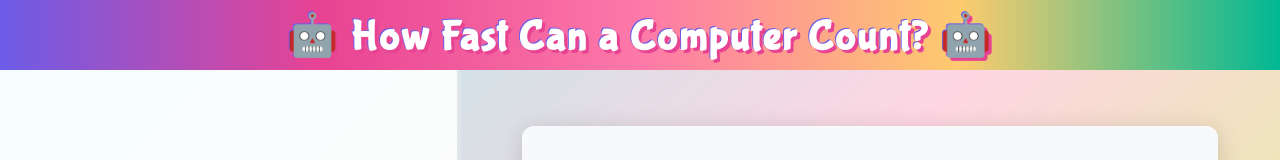
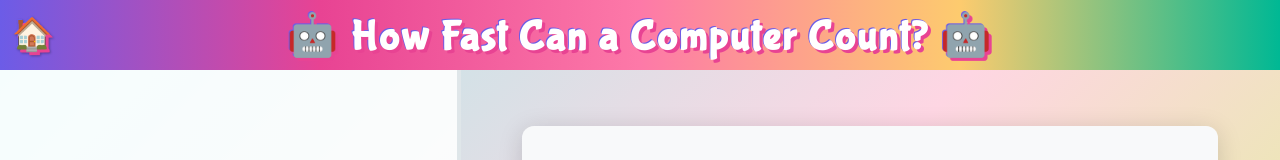
Before and after one commit to ahachete/littleprogrammers, a plain HTML site: page count.html in a window 1280 px wide. Shown: the top 160 px of the page. Drawn offline with Linux system fonts and the light colour scheme.

Commit message:
Add back button to both games. Add link to live website to README

```diff
--- a/count.html
+++ b/count.html
@@ -24,7 +24,20 @@
     padding: 10px 0 8px;
     background: linear-gradient(90deg, #6c5ce7, #e84393, #fd79a8, #fdcb6e, #00b894);
     letter-spacing: 2px;
+    position: relative;
   }
+
+  .back-btn {
+    position: absolute;
+    left: 12px;
+    top: 50%;
+    transform: translateY(-50%);
+    text-decoration: none;
+    font-size: 2rem;
+    filter: drop-shadow(1px 1px 1px rgba(0,0,0,0.3));
+    transition: transform 0.15s;
+  }
+  .back-btn:hover { transform: translateY(-50%) scale(1.2); }
 
   .container {
     display: flex;
@@ -194,7 +207,7 @@
 </head>
 <body>
 
-<h1>&#129302; How Fast Can a Computer Count? &#129302;</h1>
+<h1><a href="index.html" class="back-btn">&#x1F3E0;</a>&#129302; How Fast Can a Computer Count? &#129302;</h1>
 
 <div class="container">
   <div class="left-panel">
```
Also changed, not shown: robot.html (+14 -1 lines), 1 other file.
